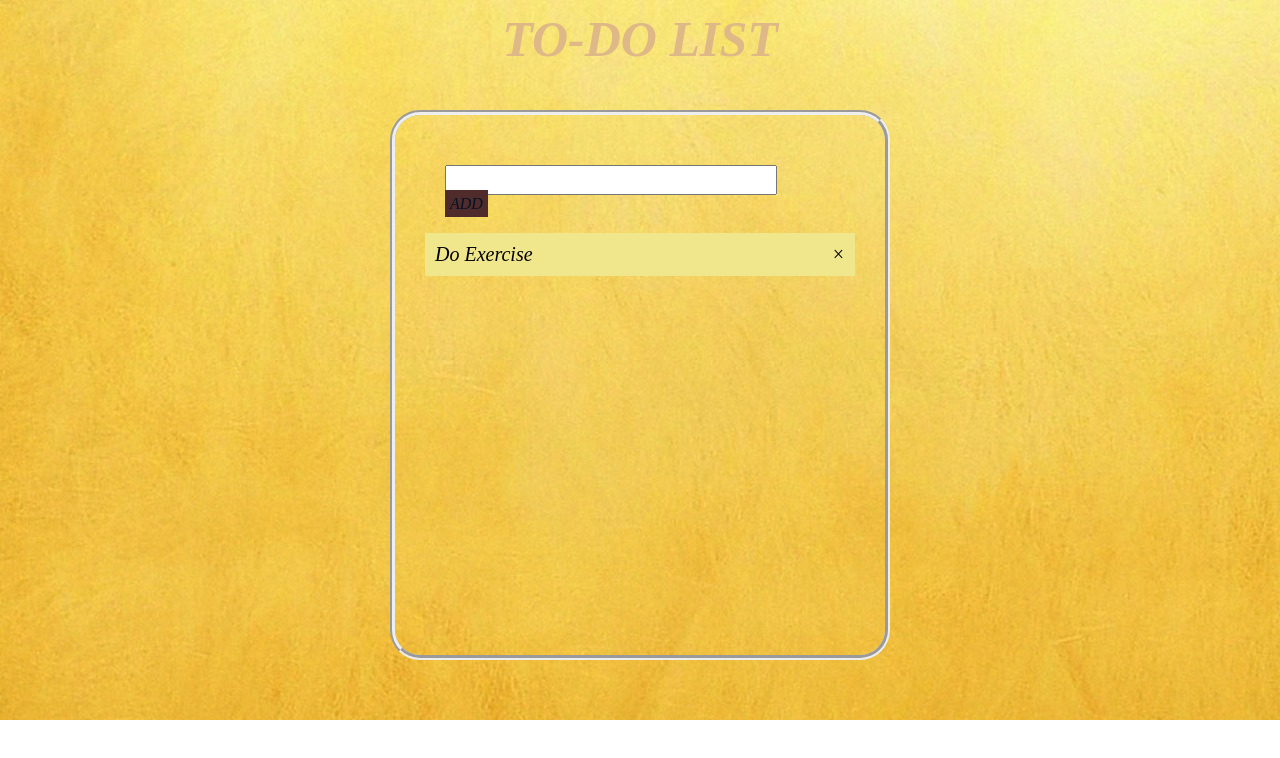
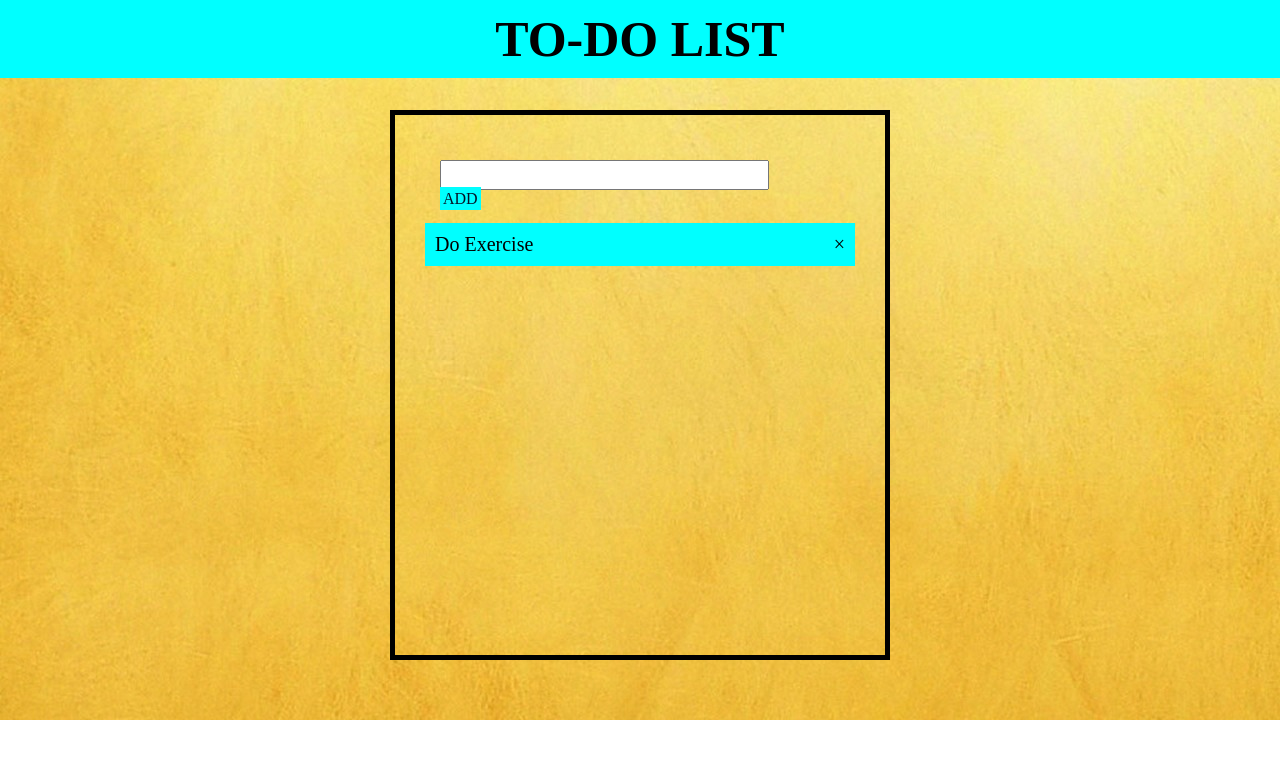
Before and after one commit to Muthuraaj/lgmtask1, a plain HTML site: page index.html in a window 1280 px wide. Drawn offline with Linux system fonts and the light colour scheme.

Commit message:
Update style.css

```diff
--- a/style.css
+++ b/style.css
@@ -11,8 +11,9 @@ body{
 header h1{
     padding:10px;
     text-align: center;
-    font-style:italic;
-    color:burlywood;
+    font-style:normal;
+    color:black;
+    background-color: aqua;
     font-size: 50px;
 }
 header{
@@ -23,8 +24,8 @@ main{
     width:500px;
     height:550px;
     border-width: 5px;
-    border-style: groove;
-    border-radius: 30px;
+    border-style:solid;
+
     margin:50px auto;
     padding:30px;
     display:flex;
@@ -32,25 +33,25 @@ main{
     align-items:center;
 }
 form{
-    margin:20px;
+    margin:15px;
 }
 #mytext{
     height:30px;
     margin-right:30px;
     padding:0 30px;
     font-size:20px;
-    font-style: italic;
+    font-style:normal;
 
 }
 ul{
     width:100%;
-    background-color:khaki;
+    background-color:aqua;
     list-style:none;
 }
 ul li{
     padding:10px;
     position:relative;
-    font-style: italic;
+    font-style:normal;
     font-size: 20px;
 }
 
@@ -58,13 +59,13 @@ ul li{
 #addbtn{
 
     color:rgb(5, 19, 37);
-    background-color: rgb(80, 43, 43);
-    padding:5px;
-    font-style: italic;
+    background-color: aqua;
+    padding:3px;
+    font-style:normal;
 }
 #addbtn:hover{
     cursor:pointer;
-    background-color:rgb(245, 153, 14);
+    background-color:orange;
 }
 
 
@@ -76,5 +77,5 @@ ul li{
     cursor: pointer;
 }
 .close:hover{
-    background-color:rgb(245, 153, 14);
+    background-color:orange;
 }
```
